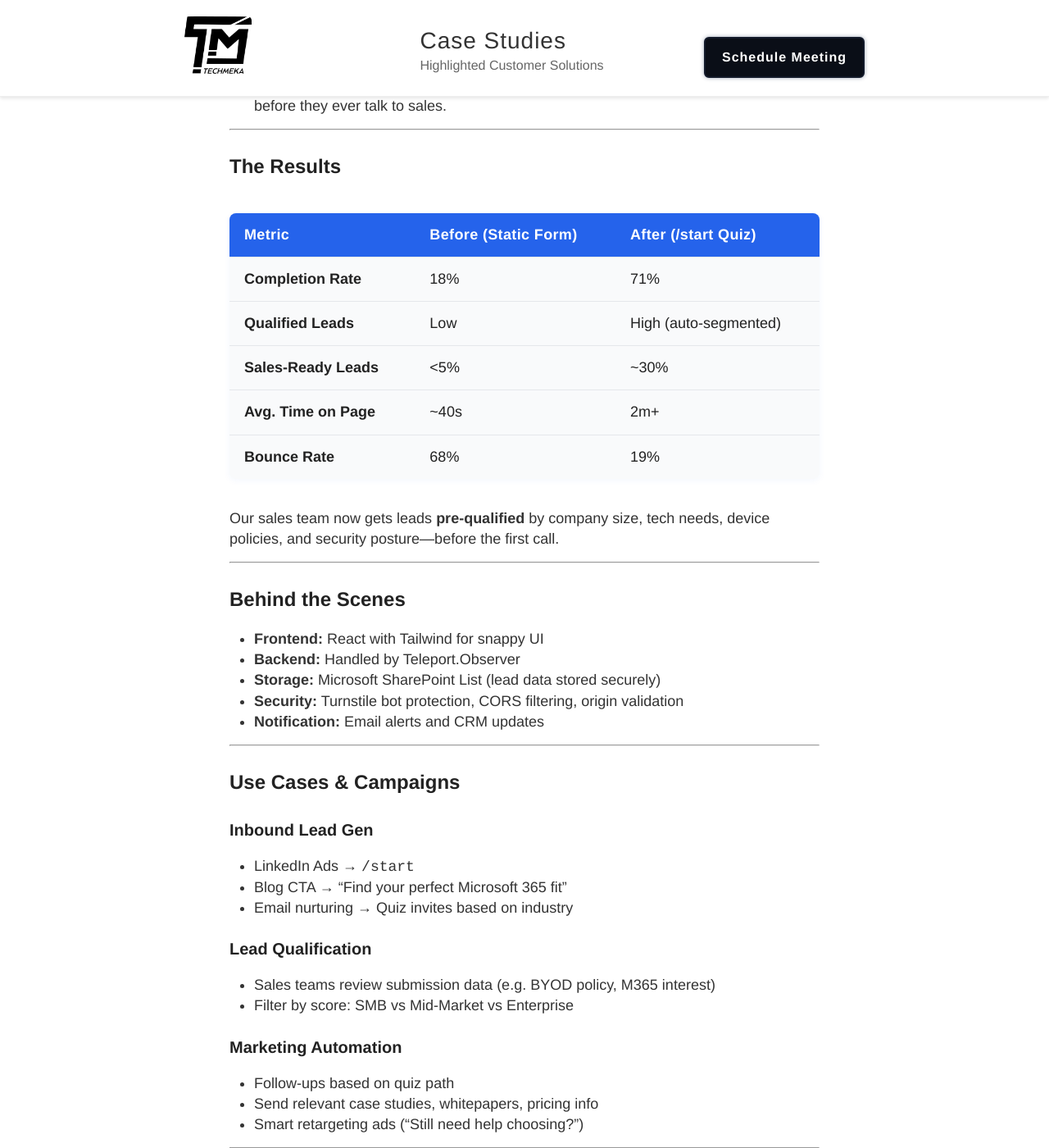
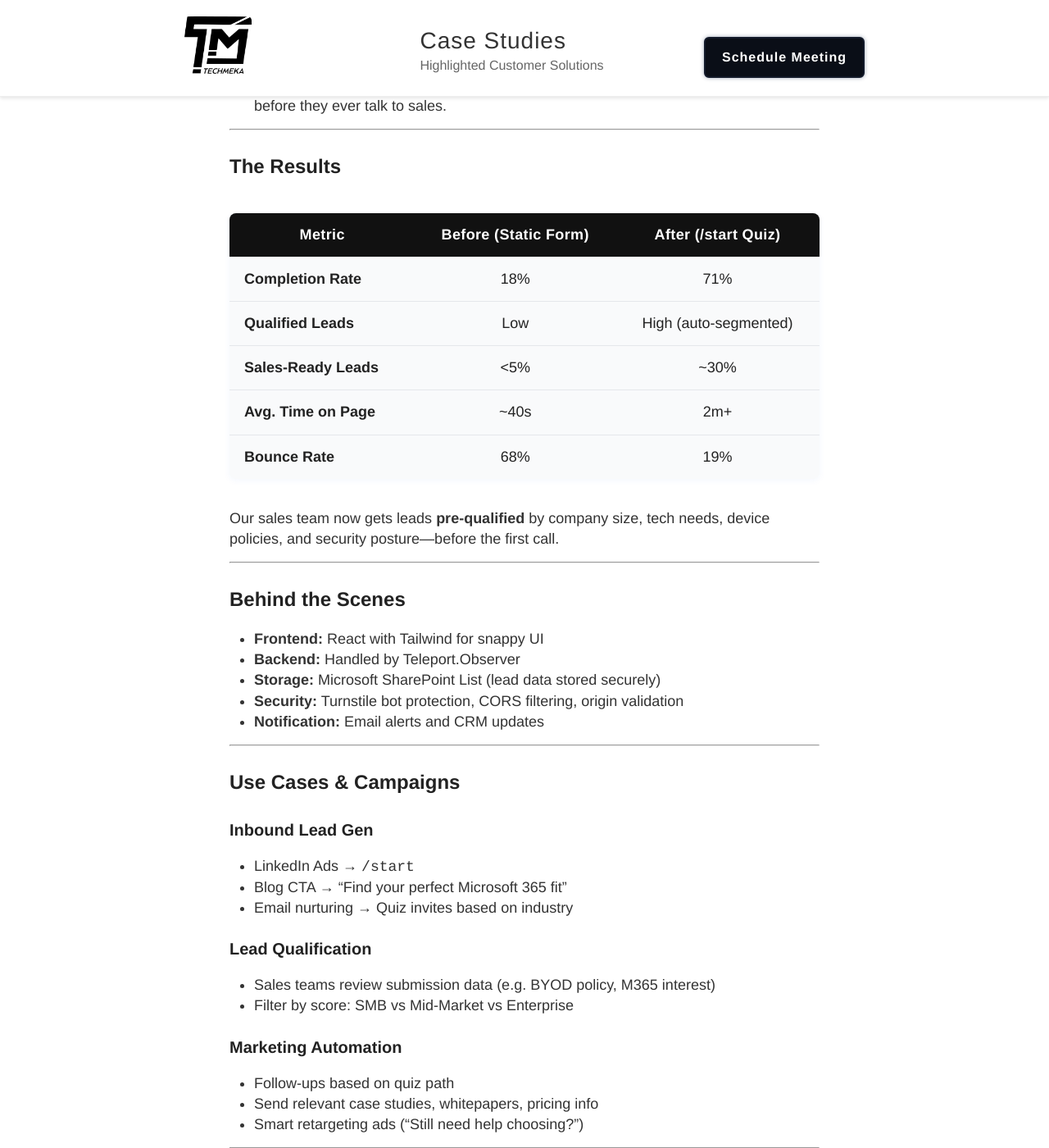
Before and after one commit to Techmeka/blog, a Jekyll site: the page built from docs/_posts/2025-10-01-Custom-Conversational-Sales-Forms-Lead-Generation.md, in a window 1280 px wide and 1400 px high, scrolled down 2743 px. Shown: the whole window at 82% size. Built offline with Jekyll 4.4.1, drawn with Linux system fonts in a browser that asks for light colours.

Commit message:
new post updates

```diff
--- a/docs/assets/css/style.scss
+++ b/docs/assets/css/style.scss
@@ -697,16 +697,16 @@
 
 .post th, .post td {
   padding: 14px 18px;
-  text-align: left;
   border-bottom: 1px solid #e5e7eb;
 }
 
 .post th {
-  background: #2563eb;
+  background: #111;
   color: #fff;
   font-weight: 600;
   font-size: 1em;
   letter-spacing: 0.02em;
+  text-align: center;
 }
 
 .post tr:last-child td {
@@ -718,6 +718,12 @@
   color: #222;
 }
 
+/* Center the Before and After column values */
+.post td:nth-child(2),
+.post td:nth-child(3) {
+  text-align: center;
+}
+
 @media (max-width: 600px) {
   .post table, .post th, .post td {
     font-size: 0.95em;
```
